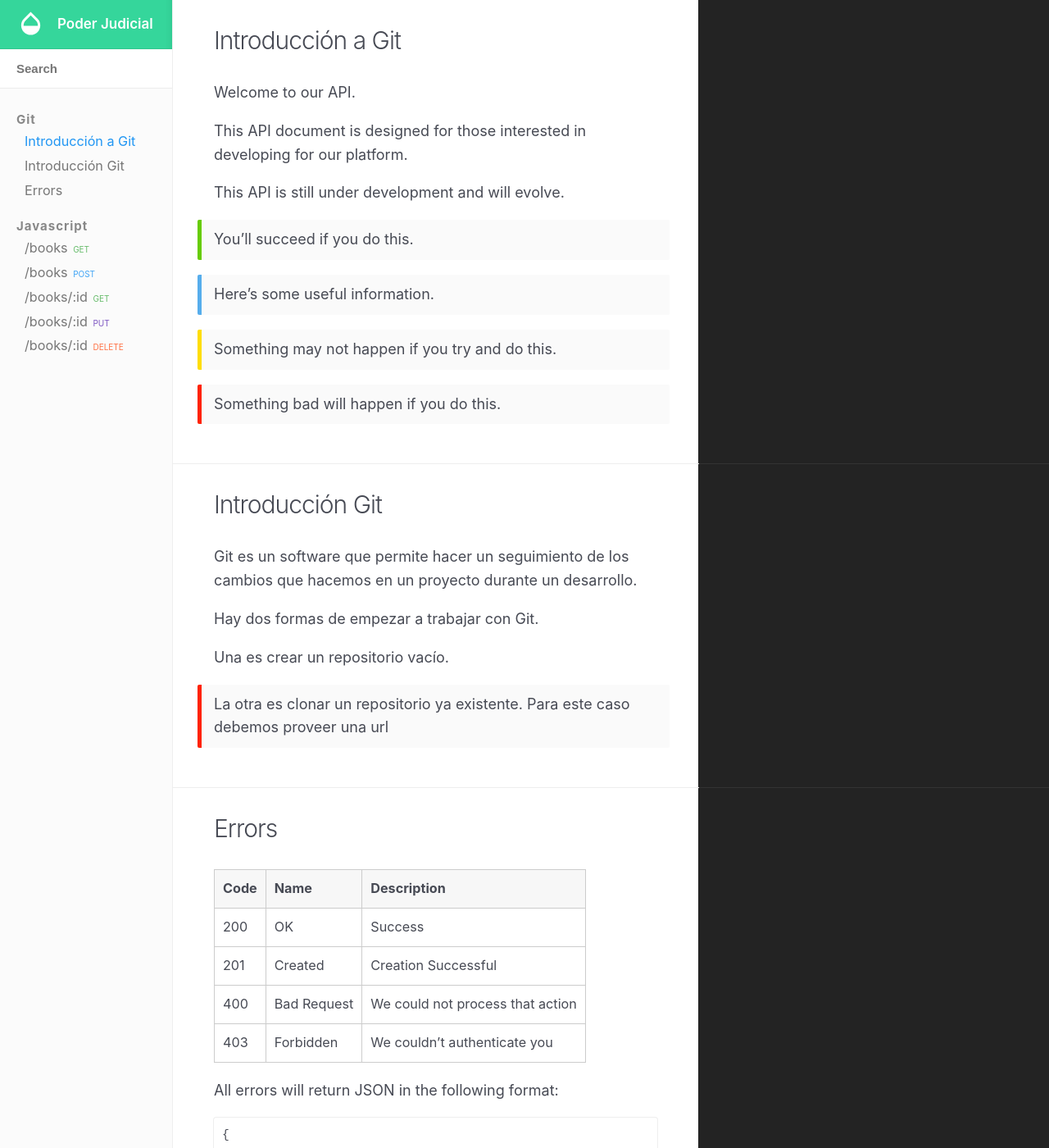
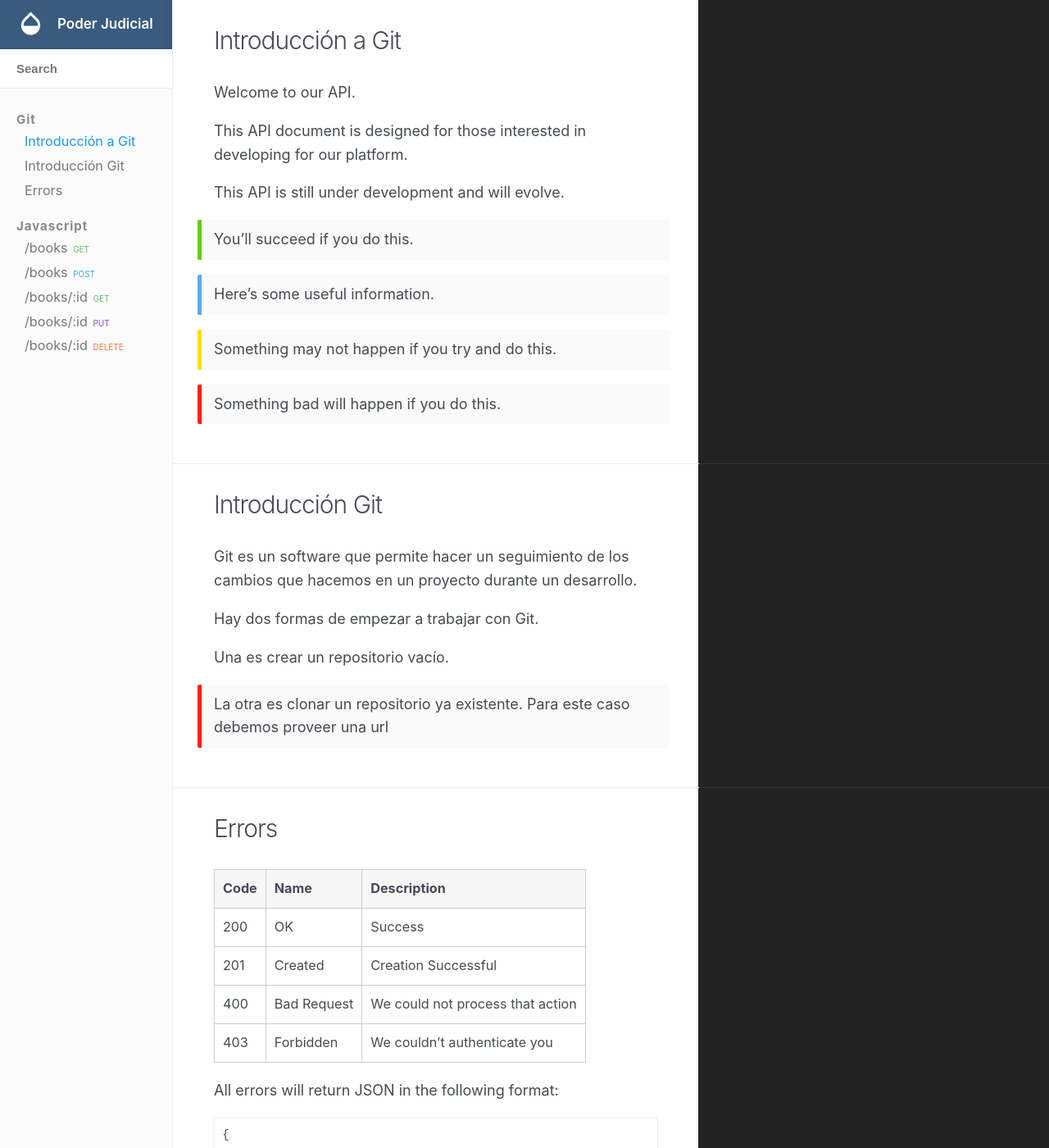
Before and after one commit to Matienzo/matienzo, a Jekyll site: the page built from index.html, in a window 1280 px wide and 1400 px high. Shown: the whole window at 82% size. Built offline with Jekyll 4.4.1, drawn with Linux system fonts in a browser that asks for light colours; nearby versions of some CDN libraries.

Commit message:
Update style.scss

```diff
--- a/css/style.scss
+++ b/css/style.scss
@@ -3,7 +3,7 @@ layout: null
 sitemap: false
 ---
 
-$brand-colour: #35d69b;
+$brand-colour: #395B7E;
 
 $nav-header-height: 60px;
 $nav-background-color: #f5f5f5;
```
